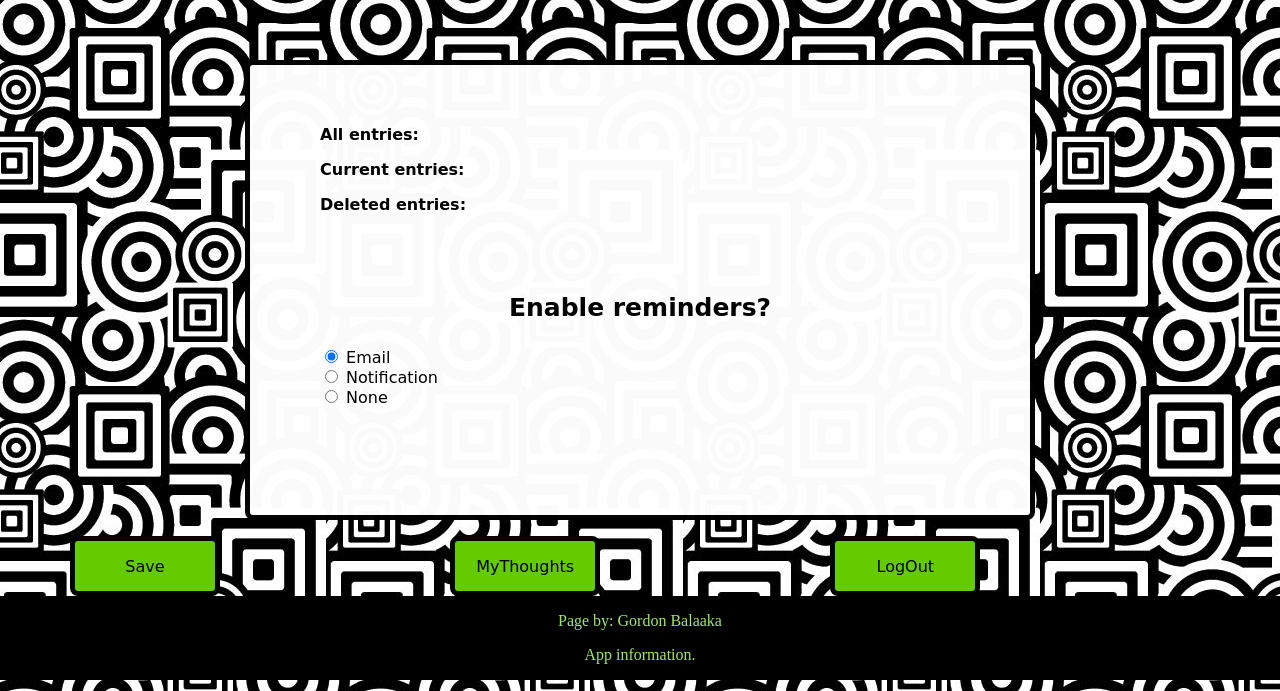
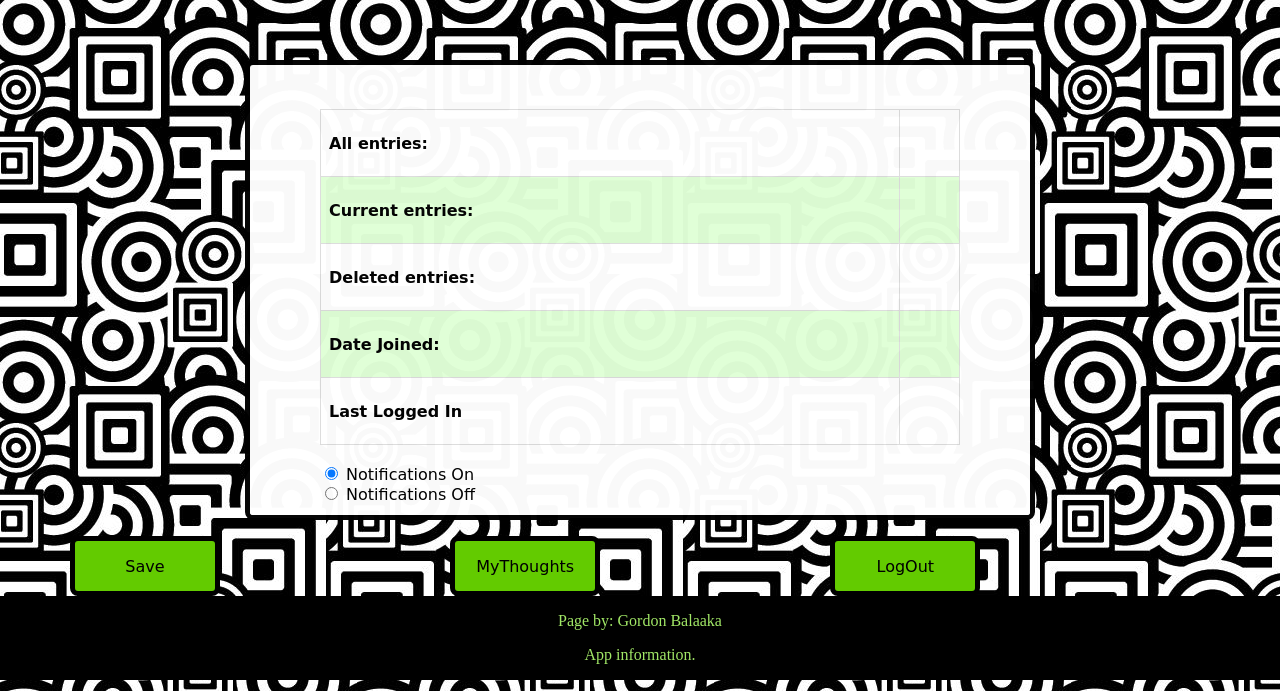
Before and after one commit to balaakagordon/MyDiary4, a Flask app: template mydiary/templates/profile.html in a window 1280 px wide. Shown: the part 120-811 px from the top of the page. Run offline with Flask 2, Linux system fonts and the light colour scheme; the template is opened without the code that fills it, so the values that code supplies are empty; parts of the project's set-up code (start-up, migrations or seed data) failed here and were passed over.

Commit message:
Add db data to profile page. Change layout.

```diff
--- a/mydiary/templates/profile.html
+++ b/mydiary/templates/profile.html
@@ -5,22 +5,40 @@
 		<link rel="stylesheet" type="text/css" href="style.css">
 		<script src="mydiary.js"></script>
 	</head>
-	<body background="background6.jpg">
+	<body background="background6.jpg" onload="userProfile()">
 		<div class="page-header header">
-			<img src="diary_logo.png" alt="MyDiary" class="page-logo"></img>
+			<img src="diary_logo.png" alt="MyDiary" class="page-logo">
 		</div>
 		<div class="container container-profile">
 			<br>
-			<p><b>All entries:</b></p>
-			<p><b>Current entries:</b></p>
-			<p><b>Deleted entries:</b></p>
-			<br><br>
-			<h3>Enable reminders?</h3>
+			<table id="entriesList">
+				<tr>
+					<th>All entries: </th>
+					<th id="allentries"></th>
+				</tr>
+				<tr>
+					<th>Current entries: </th>
+					<th id="currententries"></th>
+				</tr>
+				<tr>
+					<th>Deleted entries: </th>
+					<th id="deletedentries"></th>
+				</tr>
+				<tr>
+					<th>Date Joined: </th>
+					<th id="registered"></th>
+				</tr>
+				<tr>
+					<th>Last Logged In </th>
+					<th id="lastused"></th>
+				</tr>
+			</table>
+			<br>
 			<form>
-			  <input type="radio" name="notification" value="male" checked> Email<br>
-			  <input type="radio" name="notification" value="female"> Notification<br>
-			  <input type="radio" name="notification" value="other"> None
+			  <input type="radio" name="notification" value="true" checked> Notifications On<br>
+			  <input type="radio" name="notification" value="false"> Notifications Off<br>
 			</form>
+			<br>
 		</div>
 
         <div id="app-button" class=container-button>
```
